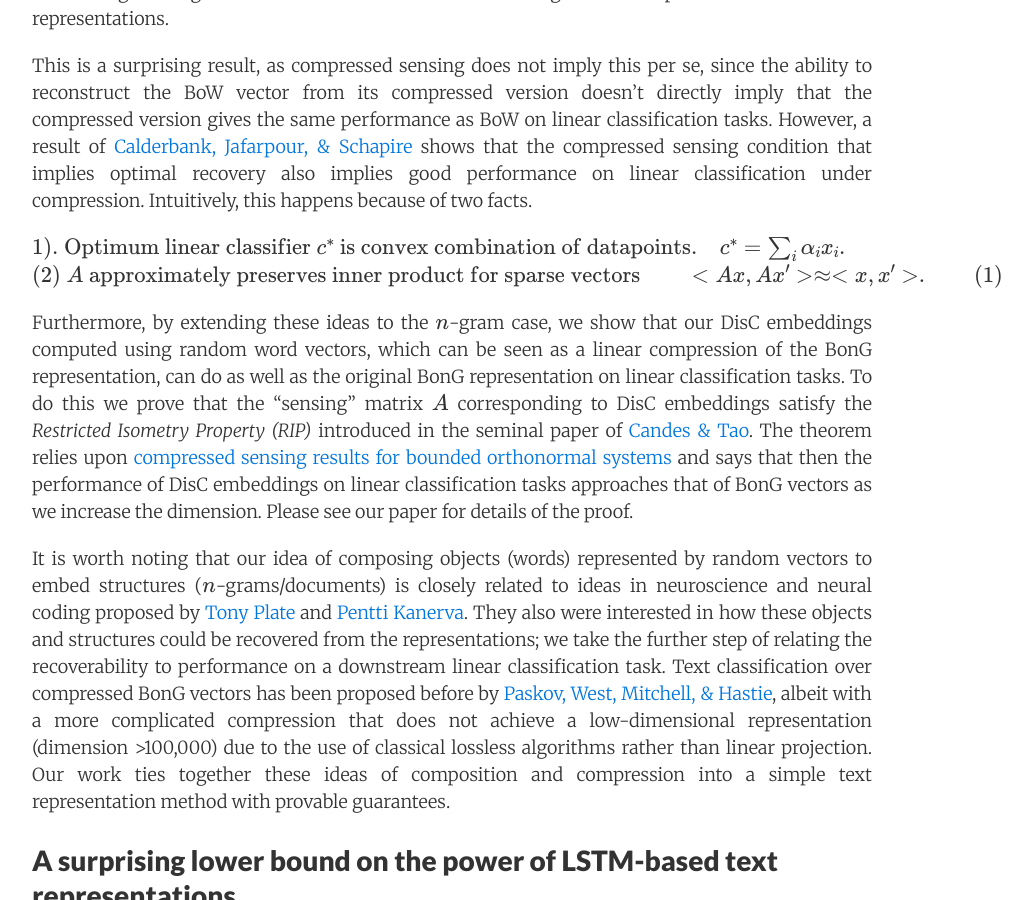
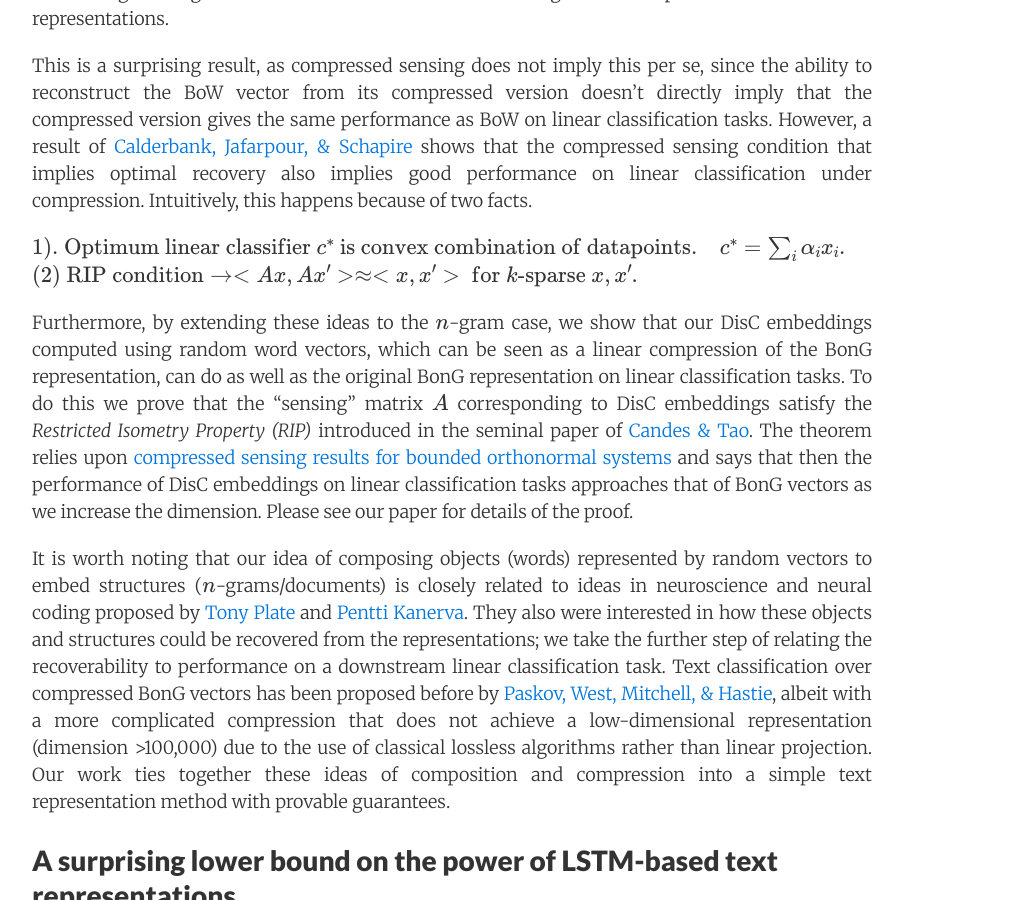
Before and after one commit to offconvex/offconvex.github.io, a Jekyll site: the page built from _posts/2018-06-25-textembeddings.md, in a window 1280 px wide and 900 px high, scrolled down 3089 px. Shown: the whole window, without its empty margins (188-1220 px from the left). Built offline with Jekyll 4.4.1, drawn with Linux system fonts in a browser that asks for light colours; nearby versions of some CDN libraries; formulas are drawn with MathJax 3; comment, search, counter and statistics services are not loaded.

Commit message:
Update 2018-06-25-textembeddings.md

```diff
--- a/_posts/2018-06-25-textembeddings.md
+++ b/_posts/2018-06-25-textembeddings.md
@@ -72,7 +72,7 @@ This is a surprising result, as compressed sensing does not imply this per se, s
 However, a result of [Calderbank, Jafarpour, & Schapire](https://pdfs.semanticscholar.org/627c/14fe9097d459b8fd47e8a901694198be9d5d.pdf) shows that the compressed sensing condition that implies optimal recovery also implies good performance on linear classification under compression. Intuitively, this happens because of two facts.
 
 $$ \mbox{1). Optimum linear classifier $c^*$ is convex combination of datapoints.} \quad c^* = \sum_{i}\alpha_i x_i.$$
-$$ \mbox{(2) $A$ approximately preserves inner product for sparse vectors} \qquad <Ax, Ax'> \approx <x, x'>.   \qquad (1) $$
+$$ \mbox{(2) RIP condition} \rightarrow <Ax, Ax'> \approx <x, x'>~\mbox{for $k$-sparse}~x, x'.   $$
 
 
 Furthermore, by extending these ideas to the $n$-gram case, we show that our DisC embeddings computed using random word vectors, which can be seen as a linear compression of the BonG representation, can do as well as the original BonG representation on linear classification tasks. To do this we prove that the "sensing" matrix $A$ corresponding to DisC embeddings satisfy the  *Restricted Isometry Property (RIP)* introduced in the seminal paper of [Candes & Tao](https://statweb.stanford.edu/~candes/papers/DecodingLP.pdf). The theorem relies upon [compressed sensing results for bounded orthonormal systems](http://www.cis.pku.edu.cn/faculty/vision/zlin/A%20Mathematical%20Introduction%20to%20Compressive%20Sensing.pdf) and says that then the performance of DisC embeddings on linear classification tasks approaches that of BonG vectors as we increase the dimension.
```
